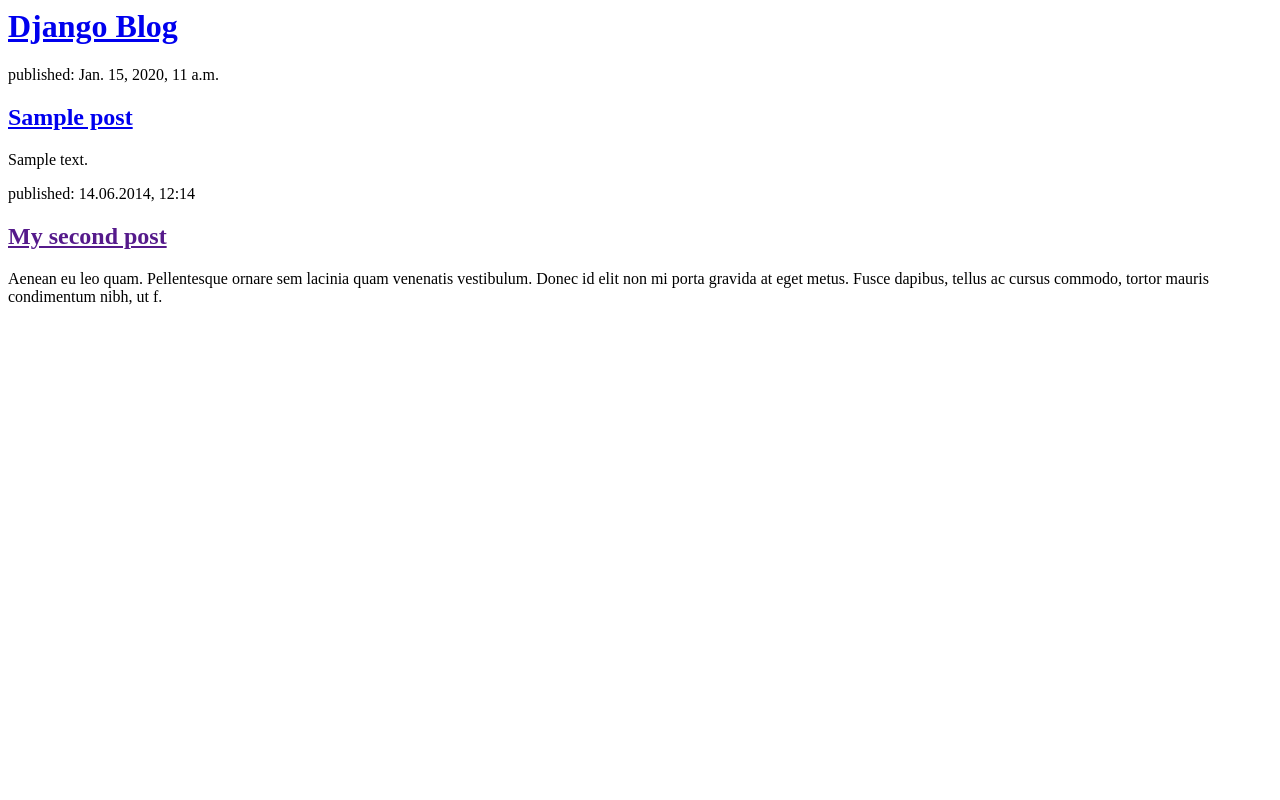
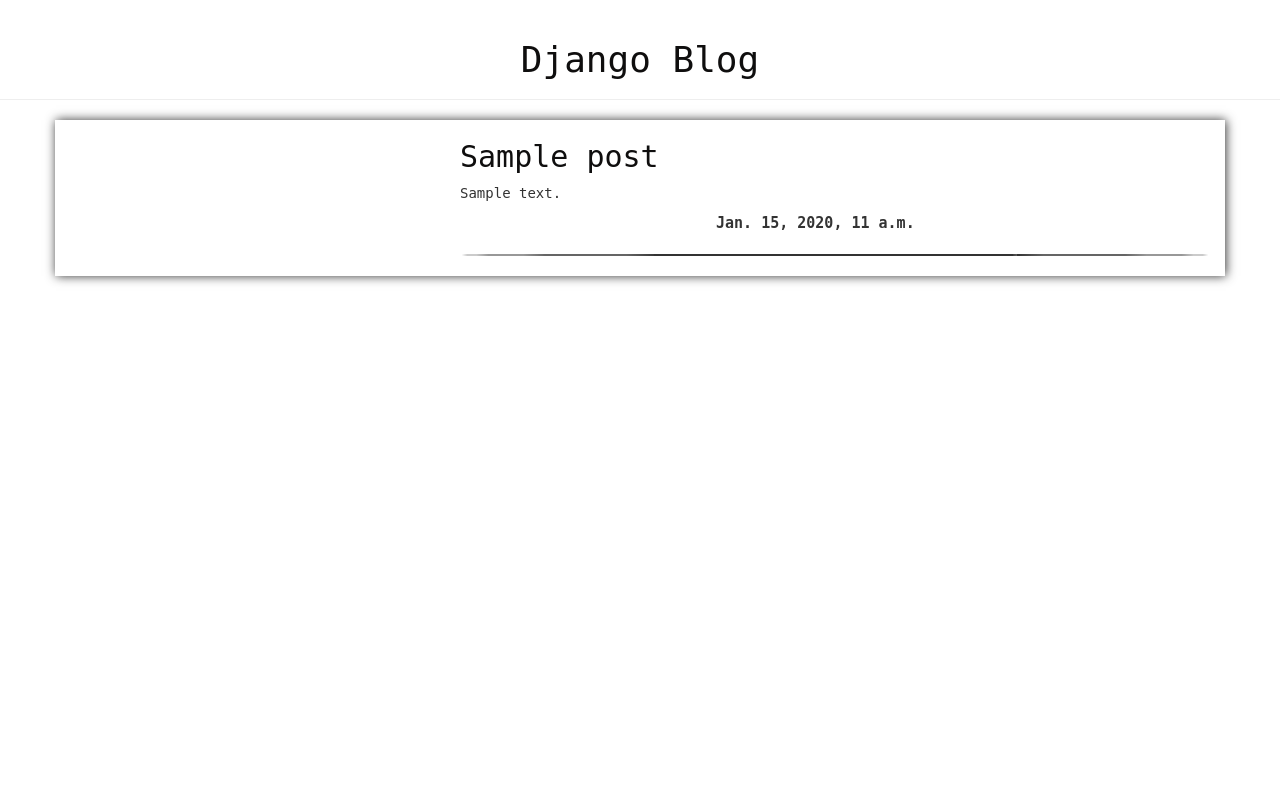
Before and after one commit to gopalanvinay/my-first-blog, a Django app: template blog/templates/blog/post_list.html in a window 1280 px wide. Run offline with Django 3.2, Linux system fonts and the light colour scheme; the template is opened without the code that fills it: values that come from a table or form of the project are taken from there, others are empty; tables that the repository leaves empty hold one stand-in row (values such as "Sample post"); some libraries are stand-ins or nearby versions.

Commit message:
Added base template.

```diff
--- /dev/null
+++ b/blog/static/css/blog.css
@@ -0,0 +1,31 @@
+
+a {
+    color: #0f0e0e;
+}
+.page-header {
+    text-align: center;
+}
+
+body{
+    font-family: monospace;
+}
+
+.post {
+
+}
+
+
+.date{
+    padding-left: 20vw;
+    font-weight: bold;
+    font-size: 15px;
+}
+
+.content {
+    box-shadow: 1px 0px 10px 0px;
+}
+
+hr {
+    border: 0.5px solid;
+    border-radius: 50%;
+}
--- /dev/null
+++ b/blog/templates/blog/base.html
@@ -0,0 +1,24 @@
+{% load static %}
+<html>
+    <head>
+        <title>Django Blog</title>
+        <link rel="stylesheet" href="//maxcdn.bootstrapcdn.com/bootstrap/3.2.0/css/bootstrap.min.css">
+        <link rel="stylesheet" href="//maxcdn.bootstrapcdn.com/bootstrap/3.2.0/css/bootstrap-theme.min.css">
+        <link href='//fonts.googleapis.com/css?family=Lobster&subset=latin,latin-ext' rel='stylesheet' type='text/css'>
+        <link rel="stylesheet" href="{% static 'css/blog.css' %}">
+    </head>
+    <body>
+        <div class="page-header">
+            <h1><a href="/">Django Blog</a></h1>
+        </div>
+        <div class="content container">
+            <div class="row">
+                <div class="col-md-4"></div>
+                <div class="col-md-8">
+                {% block content %}
+                {% endblock %}
+                </div>
+            </div>
+        </div>
+    </body>
+</html>
--- a/blog/templates/blog/post_list.html
+++ b/blog/templates/blog/post_list.html
@@ -1,26 +1,15 @@
-<html>
-    <head>
-        <title>Django blog</title>
-    </head>
-    <body>
-        <div>
-            <h1><a href="/">Django Blog</a></h1>
+
+{% extends 'blog/base.html' %}
+
+{% block content %}
+    {% for post in posts %}
+        <div class="post">
+            <h2><a href="">{{ post.title }}</a></h2>
+            <p>{{ post.text|linebreaksbr }}</p>
+            <div class="date">
+                {{ post.published_date }}
+            </div>
+            <hr>
         </div>
-
-
-        {% for post in posts %}
-            <div>
-                <p> published: {{ post.published_date }} </p>
-                <h2><a href="#">{{ post.title }}</a></h2>
-                <p>{{ post.text|linebreaksbr }}</p>
-            </div>
-        {% endfor %}
-
-
-        <div>
-            <p>published: 14.06.2014, 12:14</p>
-            <h2><a href="">My second post</a></h2>
-            <p>Aenean eu leo quam. Pellentesque ornare sem lacinia quam venenatis vestibulum. Donec id elit non mi porta gravida at eget metus. Fusce dapibus, tellus ac cursus commodo, tortor mauris condimentum nibh, ut f.</p>
-        </div>
-    </body>
-</html>
+    {% endfor %}
+{% endblock %}
```
